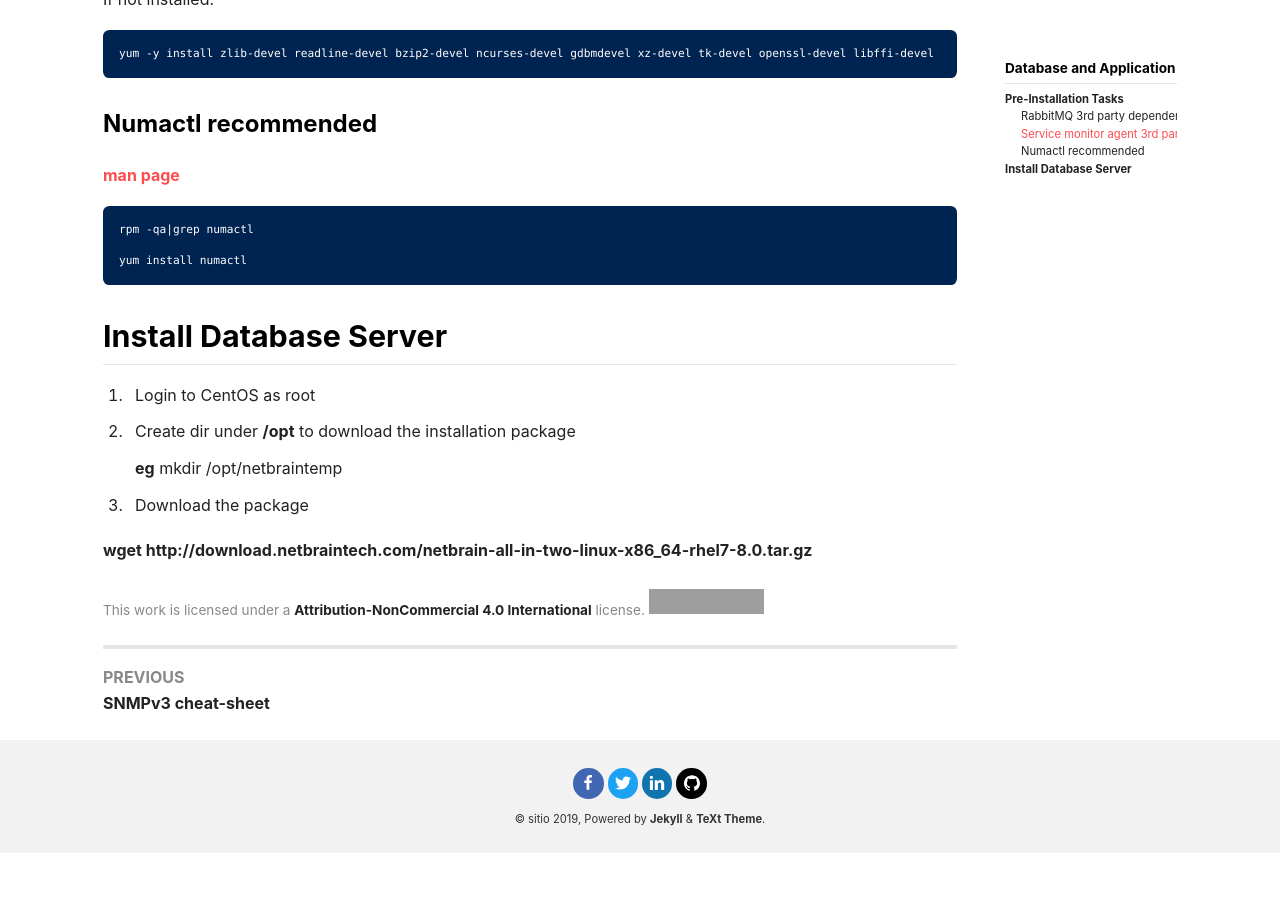
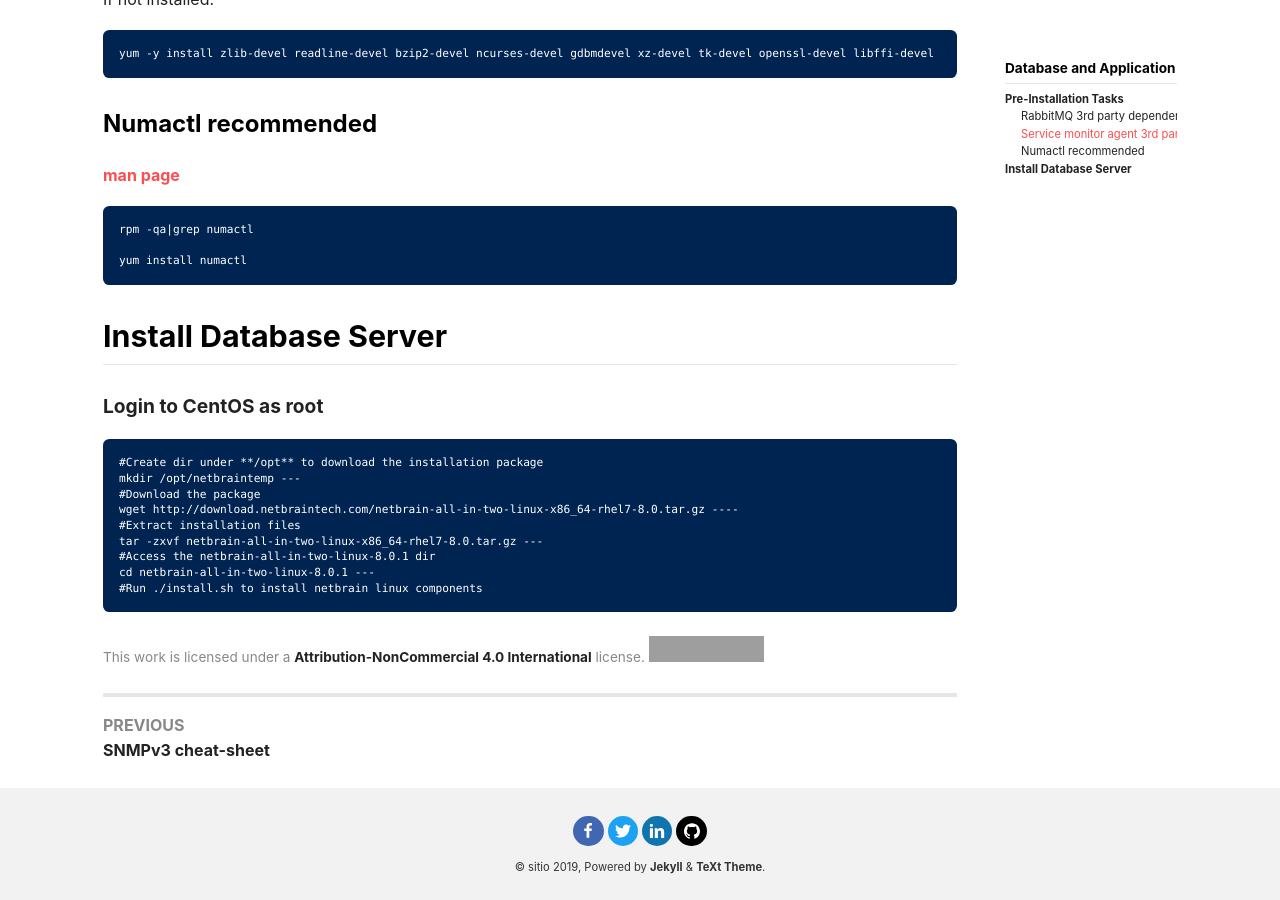
Before and after one commit to amarinjs/sitio, a Jekyll site: the page built from _posts/2019-12-12-Netbrain-all-in-two.md, in a window 1280 px wide and 900 px high, scrolled down 1908 px. Built offline with Jekyll 4.4.1, drawn with Linux system fonts in a browser that asks for light colours; nearby versions of some CDN libraries; comment, search, counter and statistics services are not loaded; before the commit the page ends 2761 px from its top, so only the background shows below that; grey boxes are pictures that could not be loaded.

Commit message:
Update 2019-12-12-Netbrain-all-in-two.md

```diff
--- a/_posts/2019-12-12-Netbrain-all-in-two.md
+++ b/_posts/2019-12-12-Netbrain-all-in-two.md
@@ -86,12 +86,18 @@
 
 ## Install Database Server
 
-1. Login to CentOS as root
+#### Login to CentOS as root
 
-2. Create dir under **/opt** to download the installation package
-
-	**eg** mkdir /opt/netbraintemp
-
-3. Download the package
-
-**wget http://download.netbraintech.com/netbrain-all-in-two-linux-x86_64-rhel7-8.0.tar.gz**
+	#Create dir under **/opt** to download the installation package
+	mkdir /opt/netbraintemp
+---
+	#Download the package
+	wget http://download.netbraintech.com/netbrain-all-in-two-linux-x86_64-rhel7-8.0.tar.gz
+----
+	#Extract installation files
+	tar -zxvf netbrain-all-in-two-linux-x86_64-rhel7-8.0.tar.gz
+---
+	#Access the netbrain-all-in-two-linux-8.0.1 dir
+	cd netbrain-all-in-two-linux-8.0.1
+---
+	#Run ./install.sh to install netbrain linux components
```
